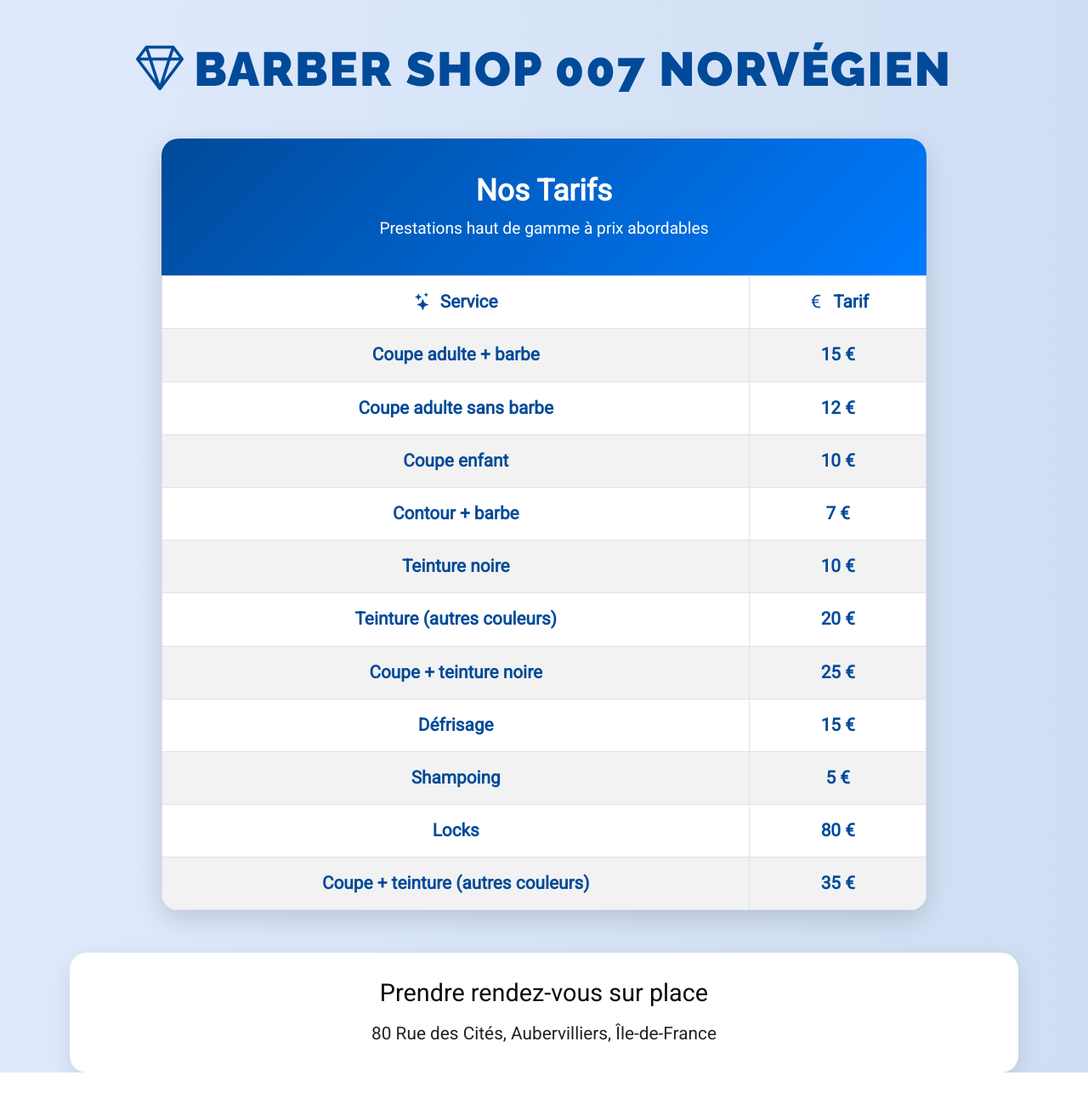
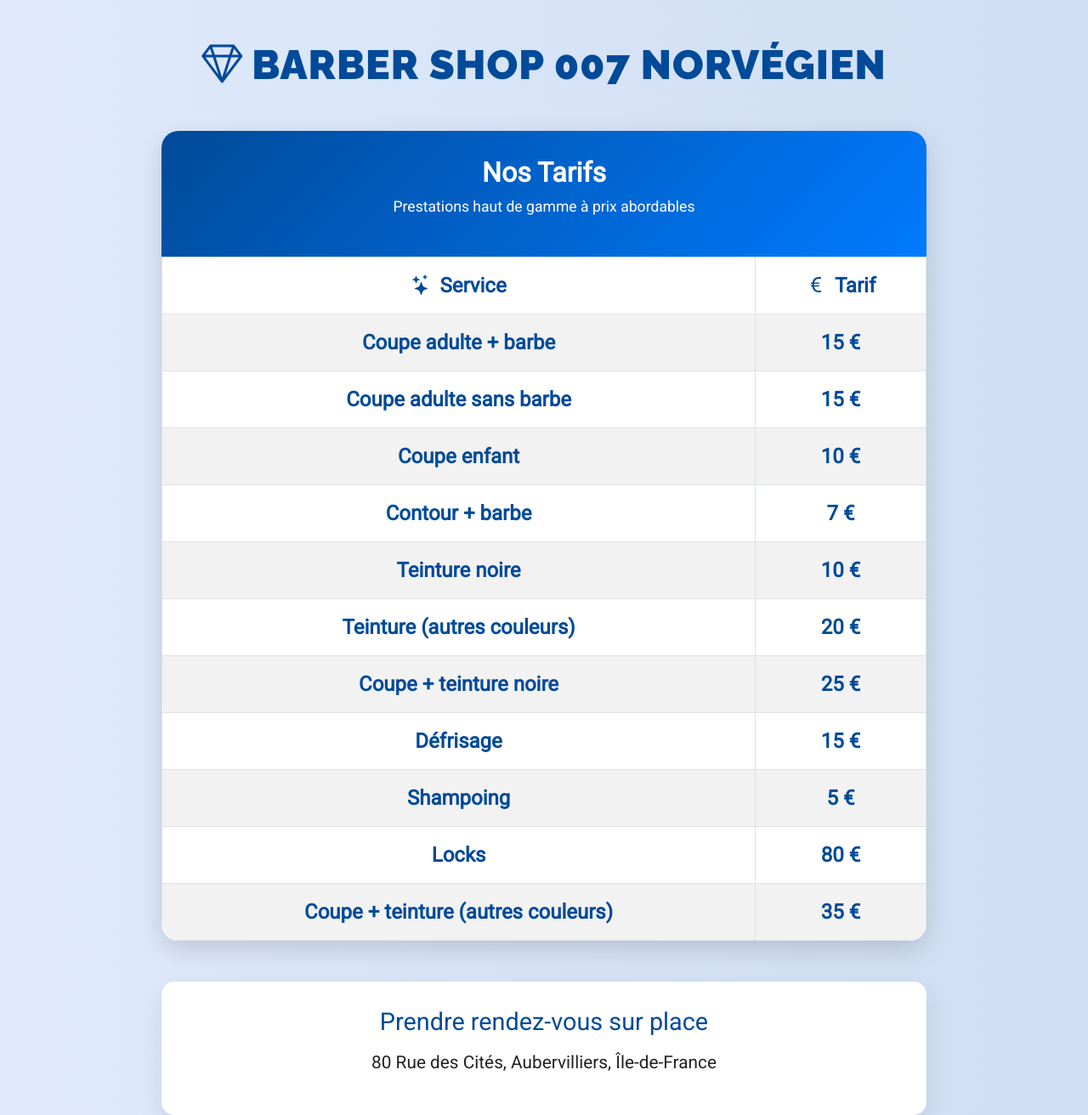
Before and after one commit to Josue4231/tarifcoiffeur, a plain HTML site: page index.html in a window 1280 px wide. Shown: the whole page at 85% size. Before the commit the page ends 1262 px from the top, so only its background shows below. Drawn offline with nearby package versions, Linux system fonts and the light colour scheme.

Commit message:
changement sur la page index

```diff
--- a/index.html
+++ b/index.html
@@ -17,17 +17,19 @@
       background: linear-gradient(to right, #e0eafc, #cfdef3);
       font-family: 'Roboto', sans-serif;
       color: #222;
-      font-size: 20px;
+      font-size: 18px;
+      margin: 0;
+      padding: 0;
     }
 
     h1 {
       font-family: 'Raleway', sans-serif;
       font-weight: 900;
-      font-size: 3.5rem;
+      font-size: 3rem;
       color: #004a99;
       text-transform: uppercase;
       margin-bottom: 30px;
-      letter-spacing: 2px;
+      letter-spacing: 1px;
     }
 
     .icon {
@@ -41,32 +43,25 @@
       border-radius: 20px;
       box-shadow: 0 10px 30px rgba(0, 0, 0, 0.15);
       overflow: hidden;
-      transition: transform 0.3s ease;
-    }
-
-    .pricing-container:hover {
-      transform: scale(1.01);
     }
 
     .pricing-header {
       background: linear-gradient(135deg, #004a99, #007bff);
       color: white;
-      padding: 40px 30px;
+      padding: 30px 20px;
     }
 
     .pricing-header h2 {
-      font-size: 2.2rem;
-      margin-bottom: 10px;
+      font-size: 2rem;
       font-weight: bold;
     }
 
     .pricing-header p {
-      font-size: 1.2rem;
-      margin-bottom: 0;
+      font-size: 1.1rem;
     }
 
     .table {
-      font-size: 1.3rem;
+      font-size: 1.5rem; /* Texte agrandi ici */
     }
 
     .table thead {
@@ -86,23 +81,25 @@
     }
 
     .address-container {
-      margin-top: 50px;
+      margin-top: 40px;
       background-color: white;
       color: #222;
       padding: 30px;
-      border-radius: 20px;
+      border-radius: 15px;
       box-shadow: 0 10px 30px rgba(0, 0, 0, 0.1);
+      max-width: 900px;
+      margin-left: auto;
+      margin-right: auto;
     }
 
     .address-container h4 {
       font-size: 1.8rem;
       margin-bottom: 15px;
-      color: #0c0c0c;
+      color: #004a99;
     }
 
     .address-container p {
       font-size: 1.3rem;
-      margin: 0;
     }
   </style>
 </head>
@@ -126,7 +123,7 @@
         </thead>
         <tbody>
           <tr><td>Coupe adulte + barbe</td><td>15 €</td></tr>
-          <tr><td>Coupe adulte sans barbe</td><td>12 €</td></tr>
+          <tr><td>Coupe adulte sans barbe</td><td>15 €</td></tr>
           <tr><td>Coupe enfant</td><td>10 €</td></tr>
           <tr><td>Contour + barbe</td><td>7 €</td></tr>
           <tr><td>Teinture noire</td><td>10 €</td></tr>
```
